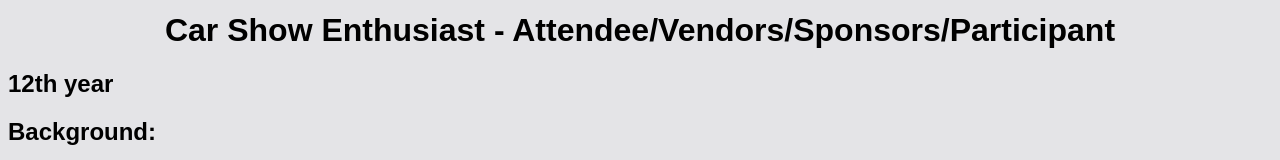
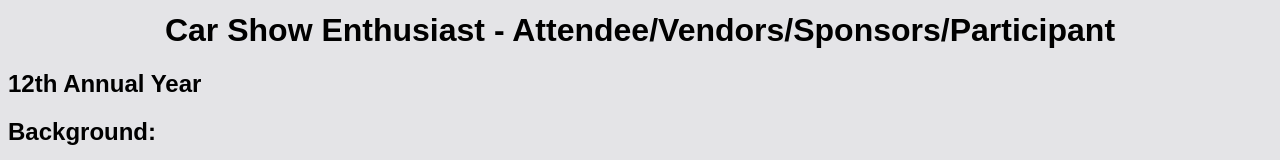
Before and after one commit to GNX-Rose/my-pwp-claudette, a plain HTML site: page documentation/milestone-1.html in a window 1280 px wide. Shown: the part 435-595 px from the top of the page. Drawn offline with Linux system fonts and the light colour scheme.

```diff
--- a/documentation/milestone-1.html
+++ b/documentation/milestone-1.html
@@ -51,7 +51,7 @@
 </ul>
 
 <h1><strong>Car Show Enthusiast - Attendee/Vendors/Sponsors/Participant</strong></h1>
-<h2><strong>12th year</strong></h2>
+<h2><strong>12th Annual Year</strong></h2>
 <h2><strong>Background:</strong></h2>
 <ul>
     <li>Attends local car shows regularly, enjoys family-friendly events.</li>
```
